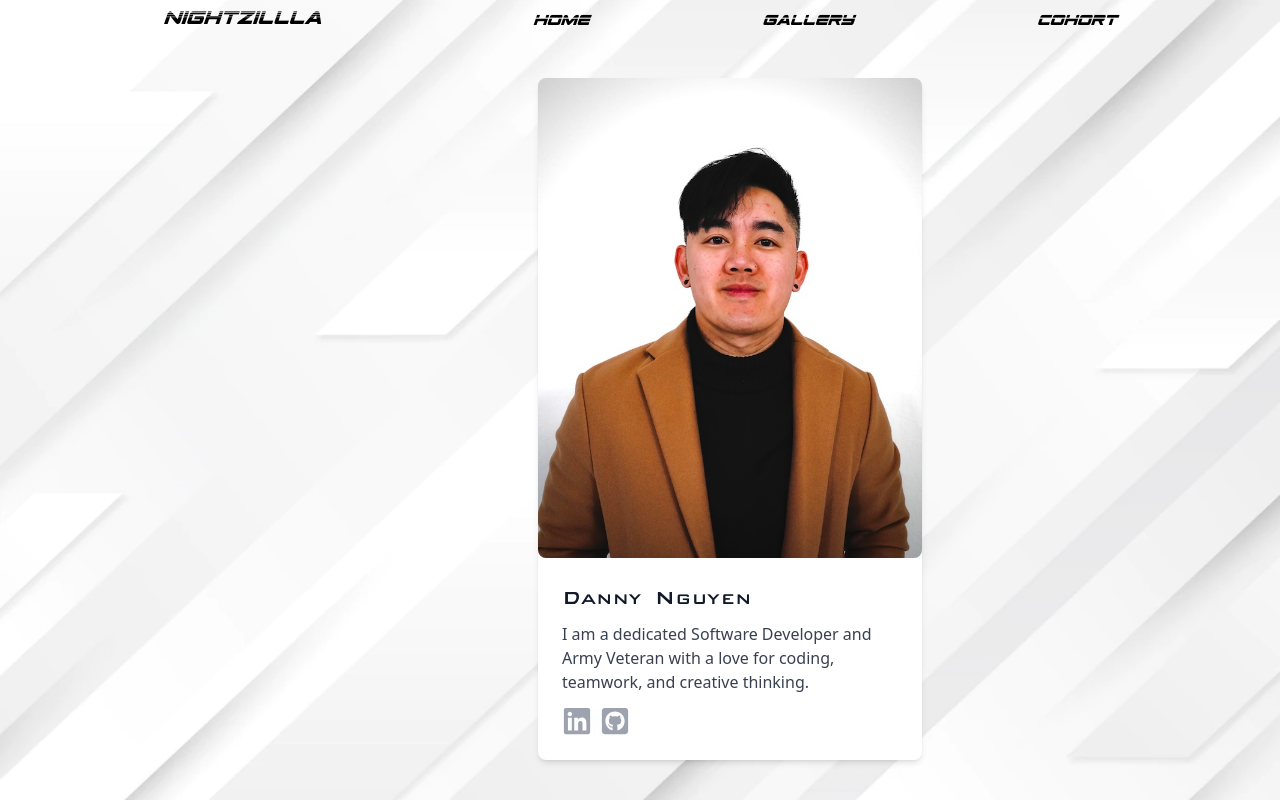
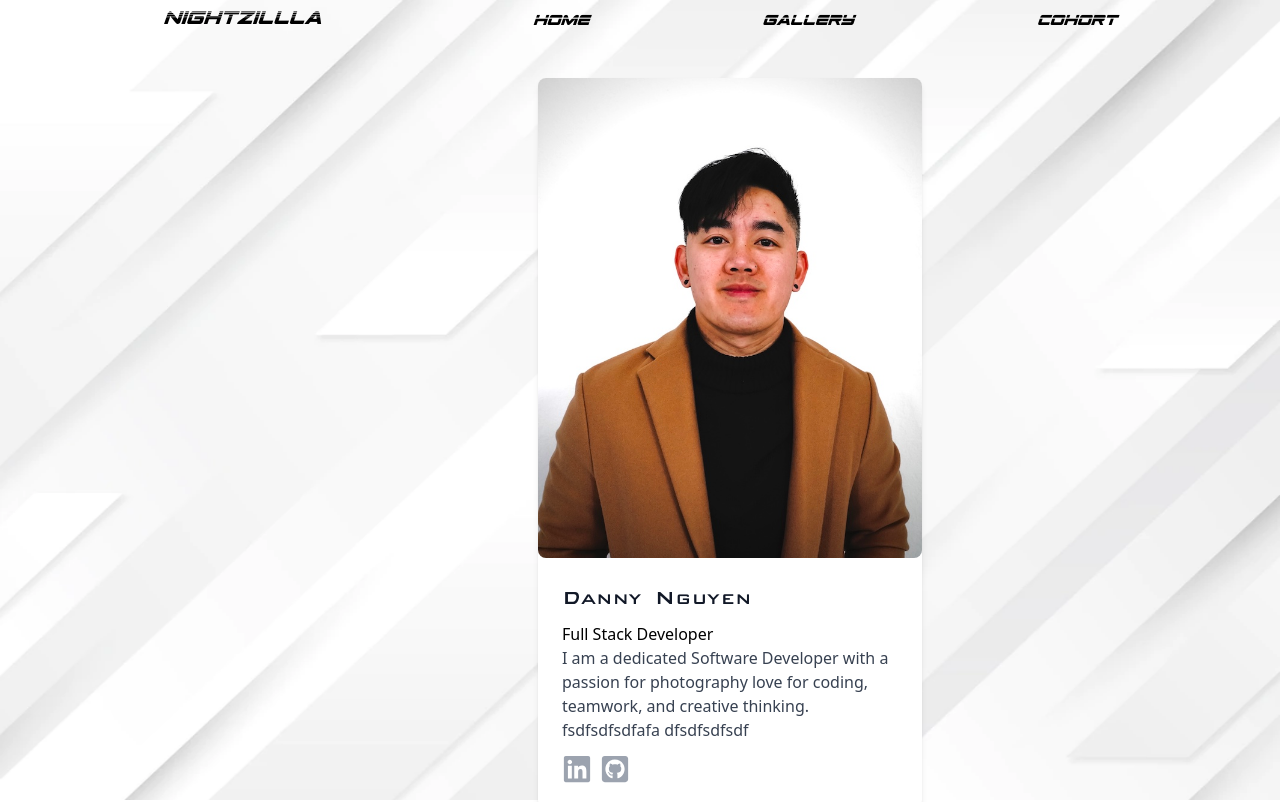
Before and after one commit to nightzillla/nightzillla-project, a React (Create React App) app: page /aboutme in a window 1280 px wide. Shown: the top 802 px of the page. Built offline with nearby package versions, Linux system fonts and the light colour scheme.

Commit message:
updating code

```diff
--- a/src/pages/HomePage/HomePage.css
+++ b/src/pages/HomePage/HomePage.css
@@ -131,7 +131,7 @@
         font-size: 50px;
     }
     .section2 {
-        padding-top: 170px;
+        padding-top: 160px;
         padding-left: 620px;
     }
 }
--- a/src/pages/Projects/ProfileCards/CalculatorApp.js
+++ b/src/pages/Projects/ProfileCards/CalculatorApp.jsx
@@ -7,9 +7,9 @@ function CalculatorApp() {
         <div class="rounded-lg shadow-lg bg-white max-w-sm shadow-md dark:bg-gray-800 dark:border-gray-700">
           <div class="p-6">
             <h5 id="githubFinder" class="mb-2 text-2xl font-bold tracking-tight text-gray-900 dark:text-white">Calculator App</h5>
-            <p class="mb-3 font-normal text-gray-700 dark:text-gray-400">
-            Calculator App was developed in React, that uses the fundamentals of useState and useEffect.
-            </p>
+              <p class="mb-3 font-normal text-gray-700 dark:text-gray-400">
+              Calculator App was developed in React, that uses the fundamentals of useState and useEffect.
+              </p>
             <div className="flex">
             <a className="mr-[.5rem]"target="_blank" href= " https://calculator-app-1e7f9.web.app">
               <svg xmlns="http://www.w3.org/2000/svg" width="30" height="30" fill="currentColor" class="bi bi-play-btn-fill" viewBox="0 0 16 16"><path d="M0 12V4a2 2 0 0 1 2-2h12a2 2 0 0 1 2 2v8a2 2 0 0 1-2 2H2a2 2 0 0 1-2-2zm6.79-6.907A.5.5 0 0 0 6 5.5v5a.5.5 0 0 0 .79.407l3.5-2.5a.5.5 0 0 0 0-.814l-3.5-2.5z"/>
--- a/src/pages/Projects/ProfileCards/ProfileCard.js
+++ b/src/pages/Projects/ProfileCards/ProfileCard.js
@@ -14,9 +14,10 @@ function ProfileCard() {
           <div class="rounded-lg shadow-lg bg-white max-w-sm shadow-md dark:bg-gray-800 dark:border-gray-700">
             <img className={"Danny rounded-lg "} src={Danny}/>
               <div className="p-6">
-                <h5 id="dannyNguyen" className="mb-2 text-2xl font-bold tracking-tight text-gray-900 dark:text-white">Danny Nguyen</h5>
+                <h5 id="dannyNguyen" className="mb-2 text-2xl font-bold tracking-tight text-gray-900 dark:text-white">Danny Nguyen</h5>Full Stack Developer
                 <p id="bio"className="mb-3 font-normal text-gray-700 dark:text-gray-400">
-                I am a dedicated Software Developer and Army Veteran with a love for coding, teamwork, and creative thinking.
+                I am a dedicated Software Developer with a passion for photography love for coding, teamwork, and creative thinking.  fsdfsdfsdfafa
+                dfsdfsdfsdf
                 </p>
                 <div className="flex">
                   <a a target="_blank" href="https://www.linkedin.com/in/danny-nguyen-nightzillla/">
--- a/src/pages/Projects/Project.css
+++ b/src/pages/Projects/Project.css
@@ -41,6 +41,12 @@
 /* FONT SIZE */
 #dannyNguyen {
     font-family: "NewAcademy";
+}
+#fsd {
+    font-family: "NewAcademy";
+    color: #ffff;
+    font-size: 10px;
+    display: flex;
 }
 #githubFinder {
     font-family: "NewAcademy";
```
Also changed, not shown: src/pages/Projects/ProfileCards/BrosCoffee.jsx (renamed from src/pages/Projects/ProfileCards/BrosCoffee.js), src/pages/Projects/ProfileCards/BrosMovies.jsx (renamed from src/pages/Projects/ProfileCards/BrosMovies.js), src/pages/Projects/ProfileCards/GithhubFinder.jsx (renamed from src/pages/Projects/ProfileCards/GithhubFinder.js), src/pages/Projects/ProfileCards/WeatherBros.jsx (renamed from src/pages/Projects/ProfileCards/WeatherBros.js), src/pages/Projects/ProjectNavBar.jsx (renamed from src/pages/Projects/ProjectNavBar.js).
